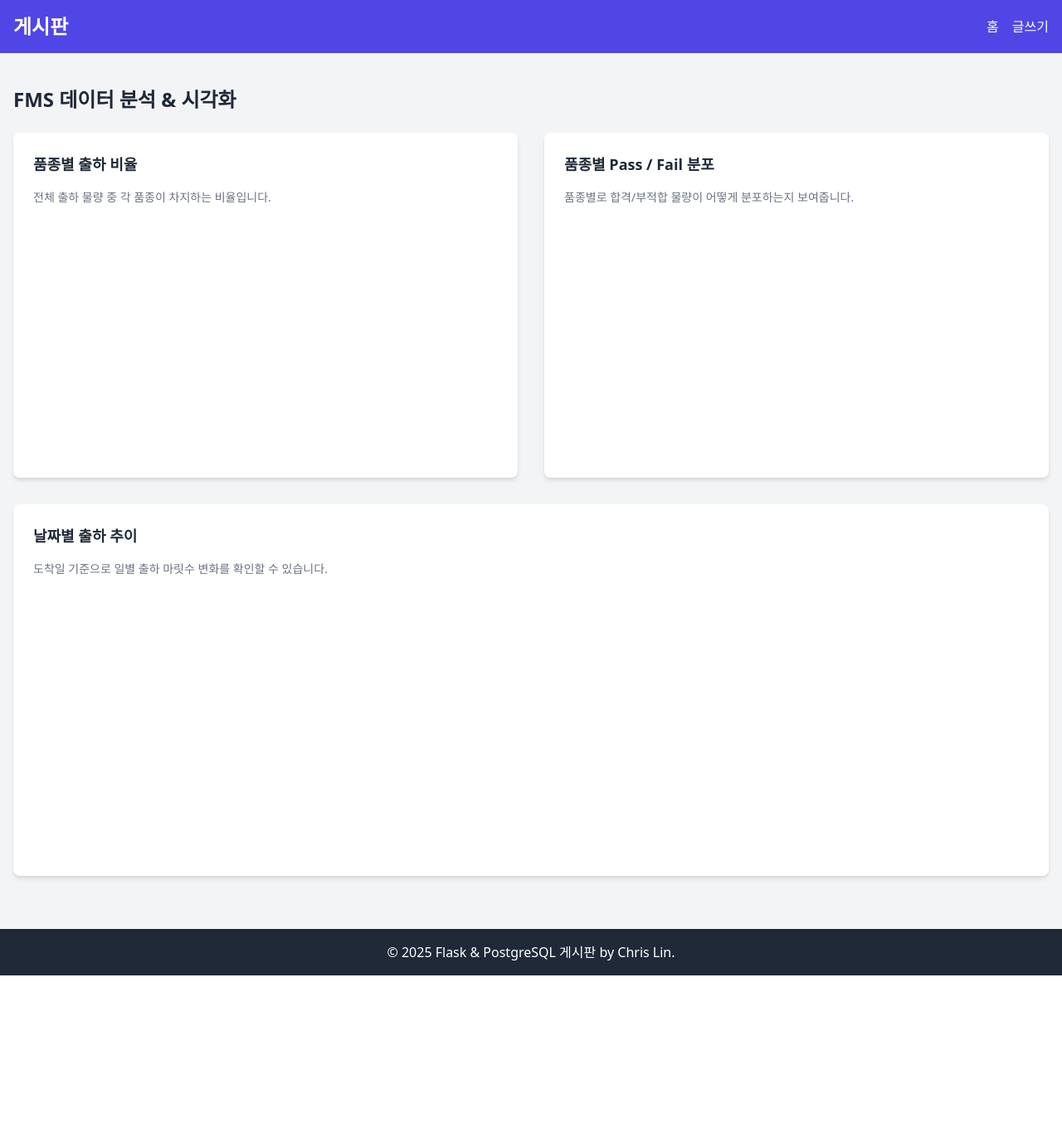
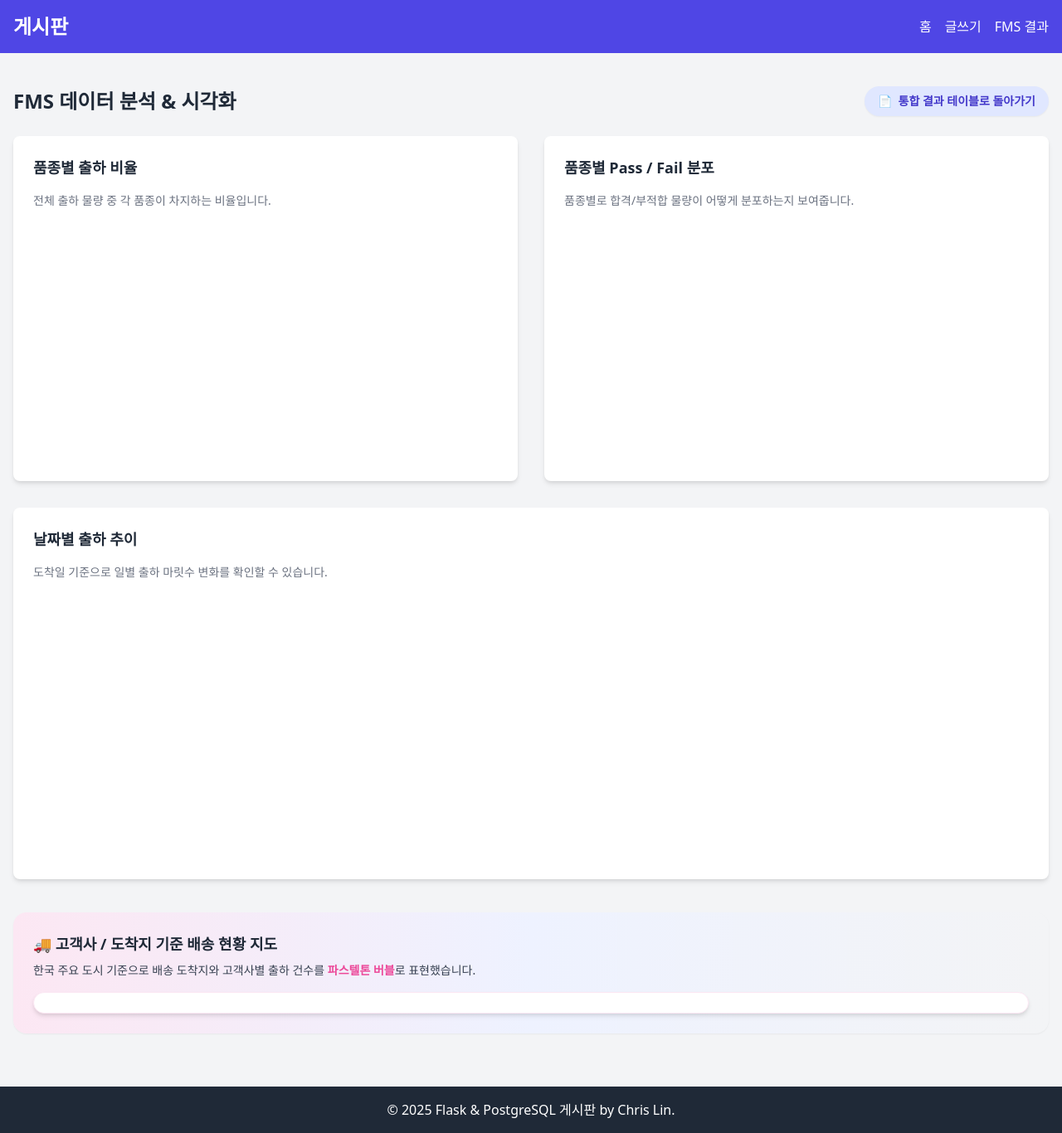
Before and after one commit to RudinP/MicrosoftDataSchool-myboardPractice, a Flask app: template myboard/templates/fms_analytics.html in a window 1280 px wide. Shown: the whole page at 83% size. Before the commit the page ends 1176 px from the top, so only its background shows below. Run offline with Flask 3, Linux system fonts and the light colour scheme; the template is opened without the code that fills it, so the values that code supplies are empty; a map, chart or similar area stays blank; some libraries are stand-ins or nearby versions.

Commit message:
분석 통계 페이지 연결

```diff
--- a/myboard/app.py
+++ b/myboard/app.py
@@ -290,6 +290,9 @@ def fms_analytics():
     ]
     daily_values = [row["count"] for row in daily_rows]
 
+    # 배송 지도 HTML 생성
+    map_html = build_fms_map()
+
     return render_template(
         "fms_analytics.html",
         breed_labels=json.dumps(breed_labels, ensure_ascii=False),
@@ -298,12 +301,12 @@ def fms_analytics():
         pf_datasets=json.dumps(pf_datasets, ensure_ascii=False),
         daily_labels=json.dumps(daily_labels, ensure_ascii=False),
         daily_values=json.dumps(daily_values),
+        map_html=map_html,
     )
 
 
-@app.route('/fms/map')
-def fms_map():
-    """고객사 / 도착지 기준 배송 현황 지도 시각화"""
+def build_fms_map():
+    """고객사 / 도착지 기준 배송 현황 지도 생성 (folium HTML 반환)"""
     conn = get_db_connection()
     cursor = conn.cursor(cursor_factory=DictCursor)
 
@@ -394,9 +397,14 @@ def fms_map():
             weight=1.2,
         ).add_to(m)
 
-    # folium 지도를 HTML로 렌더링
-    map_html = m._repr_html_()
+    # folium 지도를 HTML로 렌더링하여 반환
+    return m._repr_html_()
 
+
+@app.route('/fms/map')
+def fms_map():
+    """고객사 / 도착지 기준 배송 현황 지도 시각화 (단독 페이지)"""
+    map_html = build_fms_map()
     return render_template("fms_map.html", map_html=map_html)
 
 
--- a/myboard/templates/base.html
+++ b/myboard/templates/base.html
@@ -35,6 +35,13 @@
                 >글쓰기</a
               >
             </li>
+            <li>
+              <a
+                href="{{ url_for('fms_result') }}"
+                class="hover:text-indigo-200"
+                >FMS 결과</a
+              >
+            </li>
           </ul>
         </nav>
       </div>
--- a/myboard/templates/fms_analytics.html
+++ b/myboard/templates/fms_analytics.html
@@ -2,7 +2,17 @@
 {% block title %}FMS 데이터 분석{% endblock %}
 {% block content %}
 
-<h2 class="text-2xl font-bold text-gray-800 mb-6">FMS 데이터 분석 & 시각화</h2>
+<div class="flex items-center justify-between mb-6">
+  <h2 class="text-2xl font-bold text-gray-800">
+    FMS 데이터 분석 & 시각화
+  </h2>
+  <a
+    href="{{ url_for('fms_result') }}"
+    class="inline-flex items-center px-4 py-2 rounded-full text-sm font-semibold bg-indigo-100 text-indigo-700 hover:bg-indigo-200 transition-colors shadow-sm"
+  >
+    <span class="mr-2">📄</span> 통합 결과 테이블로 돌아가기
+  </a>
+</div>
 
 <div class="grid gap-8 lg:grid-cols-2">
   <!-- 품종별 분포 파이 차트 -->
@@ -42,6 +52,23 @@
   </p>
   <div class="relative h-80">
     <canvas id="dailyLineChart"></canvas>
+  </div>
+  </div>
+</div>
+
+<!-- 배송 현황 지도 -->
+<div class="bg-gradient-to-r from-pink-100 via-indigo-50 to-teal-100 rounded-2xl p-6 mt-10 shadow-sm">
+  <h3 class="text-lg font-semibold text-gray-800 mb-2">
+    🚚 고객사 / 도착지 기준 배송 현황 지도
+  </h3>
+  <p class="text-sm text-gray-700 mb-4">
+    한국 주요 도시 기준으로 배송 도착지와 고객사별 출하 건수를
+    <span class="font-semibold text-pink-500">파스텔톤 버블</span>로 표현했습니다.
+  </p>
+  <div class="bg-white rounded-2xl shadow-md p-3 border border-pink-100">
+    <div class="w-full rounded-xl overflow-hidden">
+      {{ map_html|safe }}
+    </div>
   </div>
 </div>
 
```
Also changed, not shown: myboard/templates/fms_result.html (+9 -1 lines).
